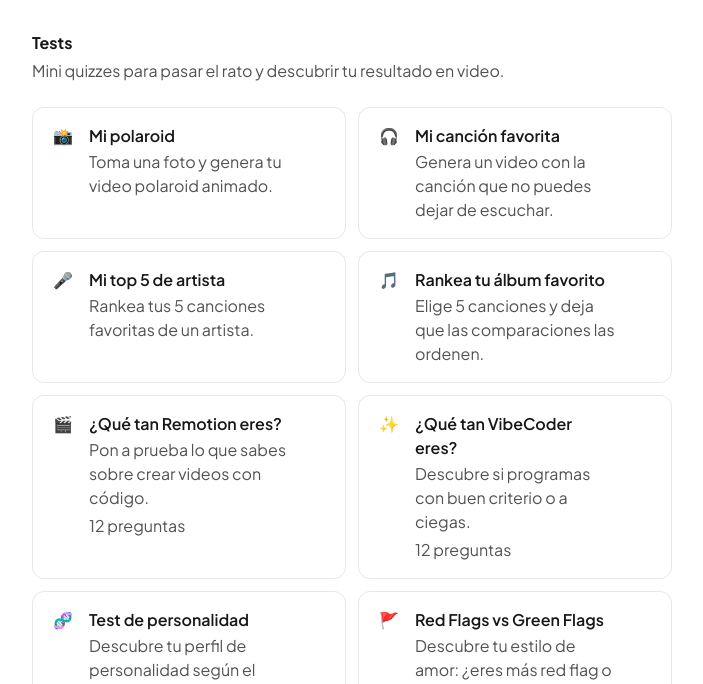
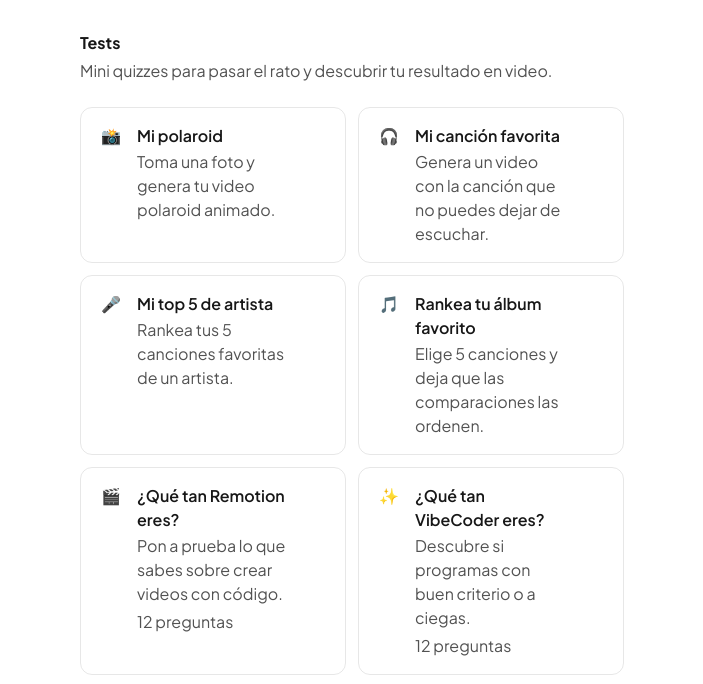
Before and after one commit to marcelo-earth/artefisual-remotion, an Astro site: page /remotion in a window 1280 px wide. Shown: the part 65-749 px from the top of the page, without its empty margins (288-991 px from the left). Built offline with nearby package versions, Linux system fonts and the light colour scheme; Astro itself is replaced by a stand-in of ours; some icons are missing; what tailwindcss-fluid-type would draw is missing.

Commit message:
pages: Narrow index.astro main max-w to max-w-xl for mobile

```diff
--- a/src/pages/remotion/index.astro
+++ b/src/pages/remotion/index.astro
@@ -209,7 +209,7 @@
       });
     </script>
 
-    <main class="max-w-2xl mx-auto px-4 pt-24 pb-10">
+    <main class="max-w-xl mx-auto px-4 pt-24 pb-10">
       <h1 class="mb-1 font-bold text-default text-2xl">Tests</h1>
       <p class="text-offset text-base mb-6">Mini quizzes para pasar el rato y descubrir tu resultado en video.</p>
 
```
